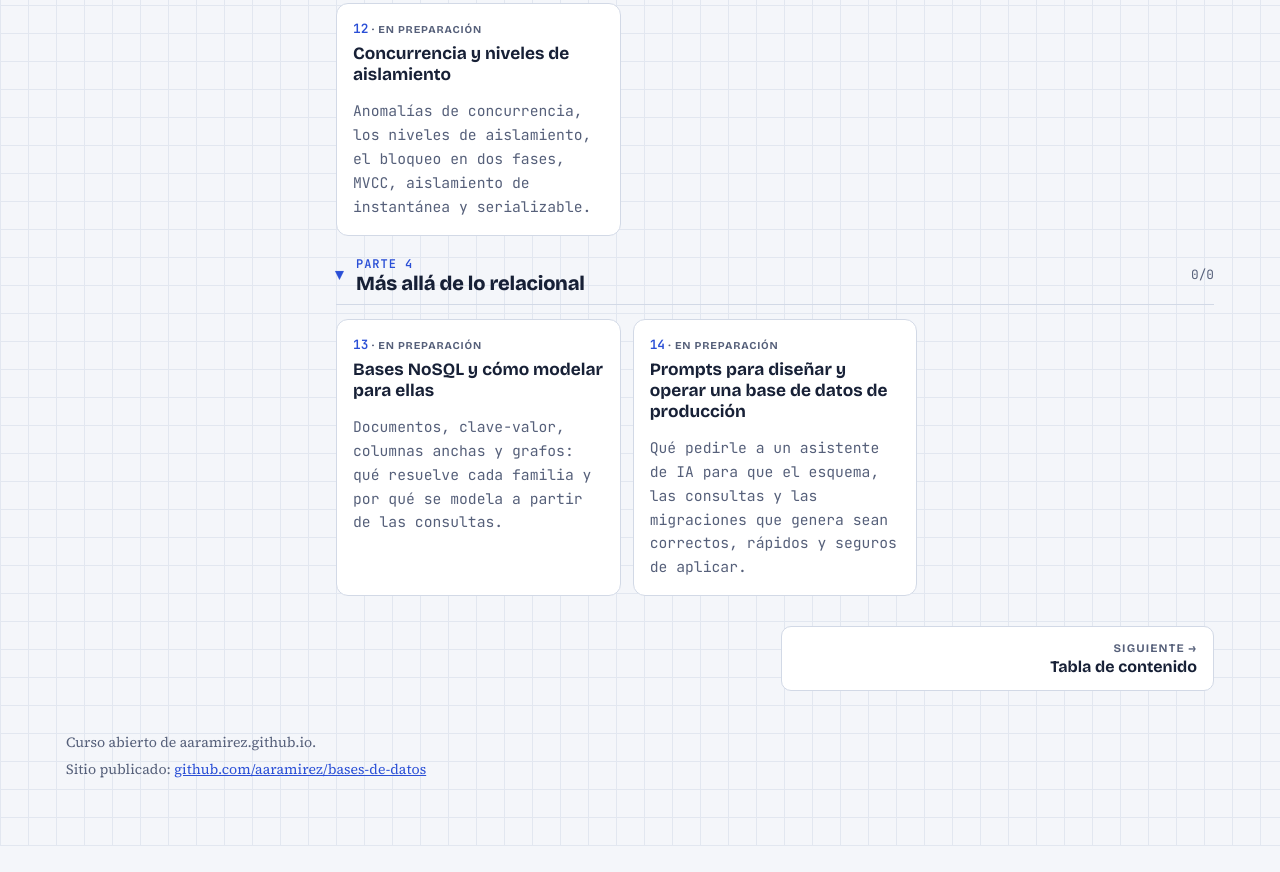
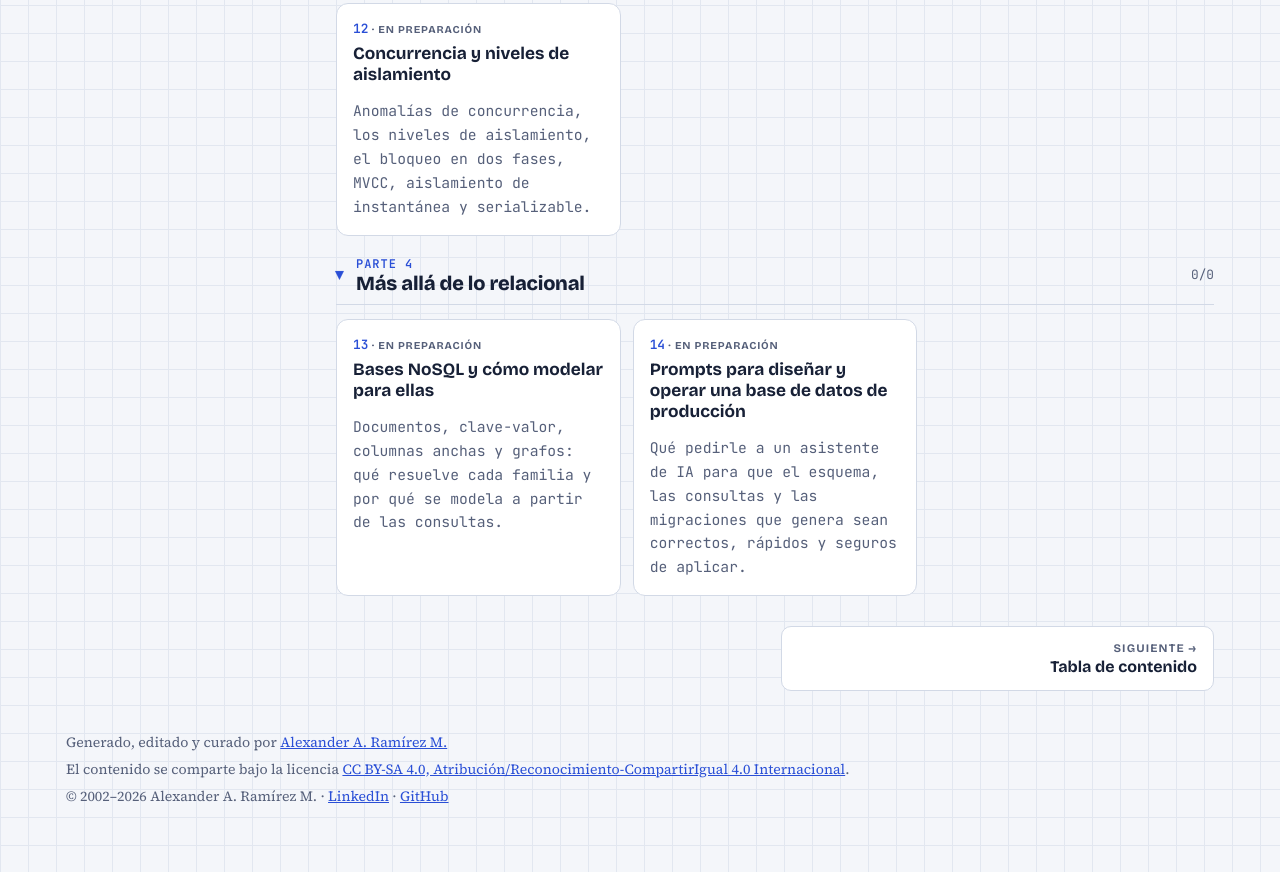
Before and after one commit to aaramirez/bases-de-datos, a plain HTML site: page index.html in a window 1280 px wide. Shown: the part 2543-3415 px from the top of the page. Before the commit the page ends 3389 px from the top, so only its background shows below. Drawn offline with nearby package versions, Linux system fonts and the light colour scheme.

Commit message:
Pie común: autoría, licencia CC BY-SA 4.0 y año que se actualiza solo

```diff
--- a/index.html
+++ b/index.html
@@ -89,7 +89,7 @@ height="0" width="0" style="display:none;visibility:hidden"></iframe></noscript>
 <nav class="pager" id="pager" aria-label="Capítulo anterior y siguiente"></nav>
 </main>
 </div>
-<footer><span>Curso abierto de aaramirez.github.io.</span><span>Sitio publicado: <a href="https://github.com/aaramirez/bases-de-datos" target="_blank" rel="noopener">github.com/aaramirez/bases-de-datos</a></span></footer>
+<footer><span>Generado, editado y curado por <a href="https://www.linkedin.com/in/alexander-ramirez-morales/" target="_blank" rel="noopener">Alexander A. Ramírez M.</a></span><span>El contenido se comparte bajo la licencia <a href="https://creativecommons.org/licenses/by-sa/4.0/deed.es" target="_blank" rel="noopener">CC BY-SA 4.0, Atribución/Reconocimiento-CompartirIgual 4.0 Internacional</a>.</span><span>© 2002–<span data-anio>2026</span> Alexander A. Ramírez M. · <a href="https://www.linkedin.com/in/alexander-ramirez-morales/" target="_blank" rel="noopener">LinkedIn</a> · <a href="https://github.com/aaramirez" target="_blank" rel="noopener">GitHub</a></span><script>document.querySelectorAll('[data-anio]').forEach(function (e) { e.textContent = new Date().getFullYear(); });</script></footer>
 </div>
 <script src="assets/lab.js"></script>
 </body>
```
Also changed, not shown: temario.html (+1 -1 lines).
